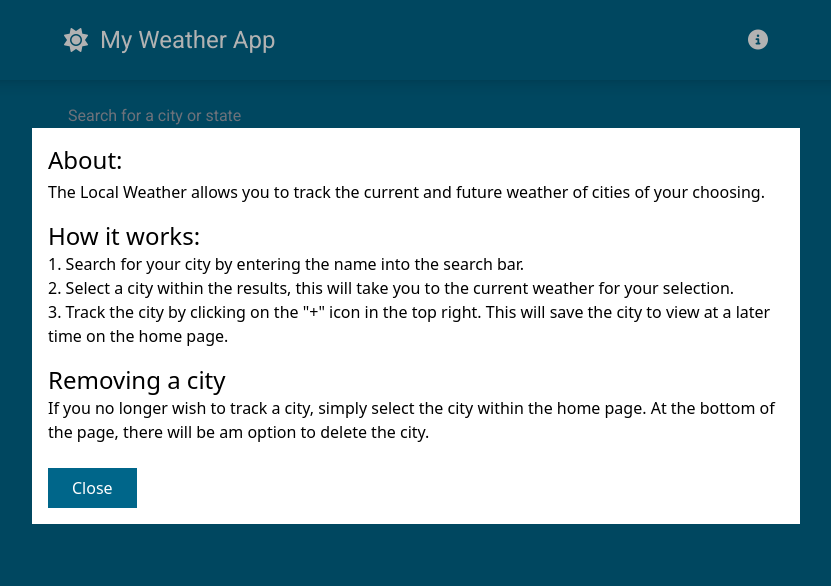
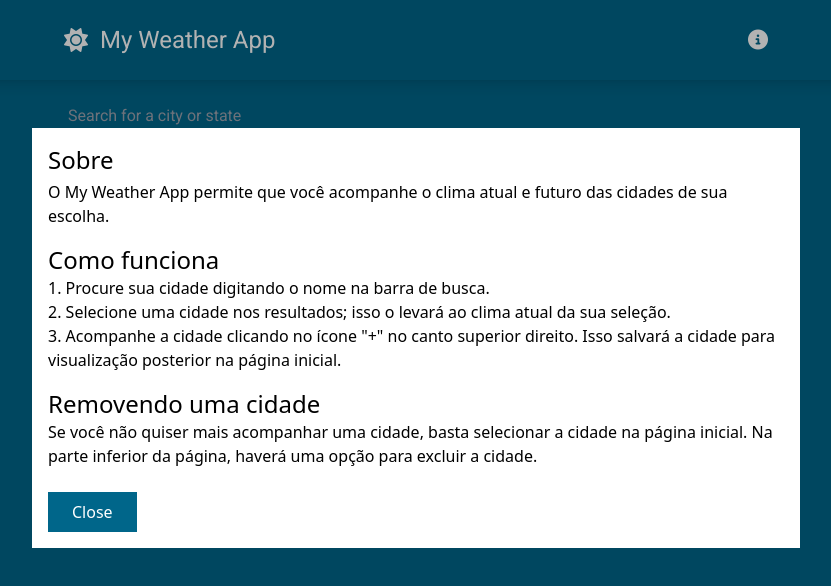
Before and after one commit to larasouto/roadmap, a Vue app in the folder vue-app/vue-project/: page / in a window 1280 px wide. Both pictures are taken after a click on the icon 982 px from the left and 40 px from the top of the page. Shown: the top 586 px of the page, without its empty margins (224-1055 px from the left). Built offline with nearby package versions, Linux system fonts and the light colour scheme.

Commit message:
fix: minor changes

```diff
--- a/vue-app/vue-project/src/App.vue
+++ b/vue-app/vue-project/src/App.vue
@@ -1,7 +1,11 @@
 <template>
   <div class="flex flex-col min-h-screen font-Roboto bg-weather-primary">
     <SiteNavigation />
-    <RouterView />
+    <RouterView v-slot="{ Component }">
+      <Transition name="page" mode="out-in">
+        <component :is="Component"></component>
+      </Transition>
+    </RouterView>
   </div>
 </template>
 
@@ -9,3 +13,15 @@
 import { RouterView } from "vue-router";
 import SiteNavigation from "./components/SiteNavigation.vue";
 </script>
+
+<style>
+.page-enter-active,
+.page-leave-active {
+  transition: opacity 0.5s;
+}
+
+.page-enter-from,
+.page-leave-to {
+  opacity: 0;
+}
+</style>
--- /dev/null
+++ b/vue-app/vue-project/src/components/AnimatedPlaceholder.vue
@@ -0,0 +1,5 @@
+<template>
+  <div class="bg-gradiend-to-r from-gray-100 animated-pulse">
+    &nbsp;
+  </div>
+</template>
--- a/vue-app/vue-project/src/components/AsyncCityView.vue
+++ b/vue-app/vue-project/src/components/AsyncCityView.vue
@@ -12,24 +12,23 @@
     <div class="flex flex-col items-center text-white py-12">
       <h1 class="text-4x mb-2">{{ route.params.city }}</h1>
       <p class="text-sm mb-12">
-        {{ route.params.state }}
         {{
-          new Date(weatherData.currentTime).toLocaleString("en-US", {
+          new Date(weatherData.currentTime).toLocaleString("pt-BR", {
             weekday: "long",
             day: "2-digit",
             month: "long",
           })
         }}
         {{
-          new Date(weatherData.currentTime).toLocaleString("en-US", {
+          new Date(weatherData.currentTime).toLocaleString("pt-BR", {
             timeStyle: "short",
           })
         }}
       </p>
       <p class="text-8xl mb-8">{{ Math.round(weatherData.current.temp) }}&deg</p>
-      <p>Feels like {{ Math.round(weatherData.current.feels_like) }}&deg</p>
+      <p>Sensação de {{ Math.round(weatherData.current.feels_like) }}&deg</p>
       <p class="capitalize">
-        {{ weatherData.current.weather[0].description }}
+        {{ weatherData.current.weather[0].description.toLocaleString("pt-BR") }}
       </p>
       <img
         class="w-[150px] h-auto"
@@ -42,7 +41,7 @@
 
     <div class="max-w-screen-md w-full py-12">
       <div class="mx-8 text-white">
-        <h2 class="mb-4">Hourly Weather</h2>
+        <h2 class="mb-4">Tempo de hora em hora</h2>
         <div class="flex gap-10 overflow-x-scroll">
           <div
             v-for="hourData in weatherData.hourly"
@@ -51,7 +50,7 @@
           >
             <p class="white-space-nowrap text-md">
               {{
-                new Date(hourData.currentTime).toLocaleString("en-US", {
+                new Date(hourData.currentTime).toLocaleString("pt-BR", {
                   hour: "numeric",
                 })
               }}
@@ -69,13 +68,13 @@
   <hr class="border-white border-opacity-10 border w-full" />
   <div class="max-w-screen-md w-full py-12">
     <div class="max-8 text-white">
-    <h2 class="mb-4">7 Day Forecast</h2>
+    <h2 class="mb-4">Previsão de Tempo da semana</h2>
     <div v-for="day in weatherData.daily"
     :key="day.dt"
     class="flex items-center">
     <p class="flex-1">
       {{
-        new Date(day.dt * 1000).toLocaleString("en-US", {
+        new Date(day.dt * 1000).toLocaleString("pt-BR", {
           weekday: "long",
         })
       }}
@@ -99,7 +98,7 @@
   @click="removeCity"
   >
     <i class="fas fa-trash-alt"></i>
-    <p>Remove City</p>
+    <p>Remover Cidade</p>
   </div>
 </div>
 </template>
--- a/vue-app/vue-project/src/components/CityCard.vue
+++ b/vue-app/vue-project/src/components/CityCard.vue
@@ -2,7 +2,7 @@
   <div class="flex py-6 px-3 bg-weather-secondary rounded-md shadow-md cursor-pointer">
     <div class="flex flex-col flex-1">
     <h2 class="text-3xl">{{ city.city }}</h2>
-    <h3>{{ city.state }}</h3>
+    <h3><span>{{ formatState(city.state) }}</span></h3>
     </div>
     <div class="flex flex-col gap-2">
       <p class="text-3xl self-end">
@@ -27,4 +27,15 @@ defineProps({
 		default: () => {},
 	},
 });
+
+function formatState(state) {
+	if (!state) return "";
+
+	let formatted = state.replace(/([a-z])([A-Z])/g, "$1 $2");
+	formatted = formatted.replace(/(\bde\b|\bdo\b)/g, "$1");
+	formatted = formatted.replace(/(Grande)(do)/g, "$1 $2");
+	formatted = formatted.replace(/(Norte)(do)/g, "$1 $2");
+	formatted = formatted.replace(/(Rio)(de)/g, "$1 $2");
+	return formatted.replace(/\s+/g, " ").trim();
+}
 </script>
--- a/vue-app/vue-project/src/components/CityList.vue
+++ b/vue-app/vue-project/src/components/CityList.vue
@@ -38,6 +38,8 @@ const getCities = async () => {
 
 	const weatherData = await Promise.all(requests);
 
+	await new Promise((res) => setTimeout(res, 1000));
+
 	weatherData.forEach((value, index) => {
 		savedCities.value[index].weather = value.data;
 	});
--- a/vue-app/vue-project/src/components/SiteNavigation.vue
+++ b/vue-app/vue-project/src/components/SiteNavigation.vue
@@ -20,28 +20,24 @@
       </div>
       <BaseModal :modalActive="modalActive" @close-modal="toggleModal">
         <div class="text-black">
-          <h1 class="text-2xl mb-1">About:</h1>
+          <h1 class="text-2xl mb-1">Sobre</h1>
           <p class="mb-4">
-            The Local Weather allows you to track the current and future weather of cities
-            of your choosing.
+            O My Weather App permite que você acompanhe o clima atual e futuro das cidades de sua escolha.
           </p>
-          <h2 class="text-2xl">How it works:</h2>
+          <h2 class="text-2xl">Como funciona</h2>
           <ol class="list-decimal list-inside mb-4">
-            <li>Search for your city by entering the name into the search bar.</li>
+            <li>Procure sua cidade digitando o nome na barra de busca.</li>
             <li>
-              Select a city within the results, this will take you to the current weather
-              for your selection.
+              Selecione uma cidade nos resultados; isso o levará ao clima atual da sua seleção.
             </li>
             <li>
-              Track the city by clicking on the "+" icon in the top right. This will save
-              the city to view at a later time on the home page.
+              Acompanhe a cidade clicando no ícone "+" no canto superior direito. Isso salvará a cidade para visualização posterior na página inicial.
             </li>
           </ol>
 
-          <h2 class="text-2xl">Removing a city</h2>
+          <h2 class="text-2xl">Removendo uma cidade</h2>
           <p>
-            If you no longer wish to track a city, simply select the city within the home
-            page. At the bottom of the page, there will be am option to delete the city.
+            Se você não quiser mais acompanhar uma cidade, basta selecionar a cidade na página inicial. Na parte inferior da página, haverá uma opção para excluir a cidade.
           </p>
         </div></BaseModal
       >
```
